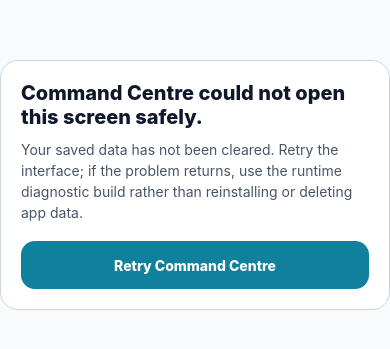
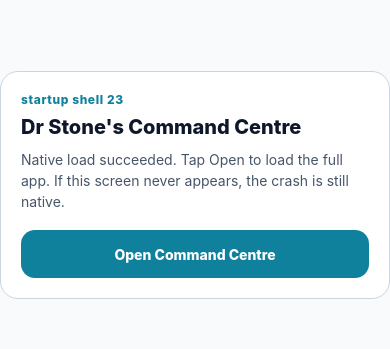
Before and after one commit to 3lacksun/ai-console-v140-apk, a React Native app: screen / in a window 390 px wide. Shown: the part 237-586 px from the top of the page. Built offline with nearby package versions, Linux system fonts and the light colour scheme.

Commit message:
v1.5.5: exclude Expo speech native module, boot shell before App, versionCode 23

```diff
--- a/app.json
+++ b/app.json
@@ -7,6 +7,7 @@
     "icon": "./assets/icon.png",
     "userInterfaceStyle": "automatic",
     "backgroundColor": "#ffffff",
+    "newArchEnabled": false,
     "assetBundlePatterns": [
       "**/*"
     ],
@@ -14,7 +15,7 @@
       "package": "com.nexarenew.aiconsole",
       "allowBackup": false,
       "softwareKeyboardLayoutMode": "resize",
-      "versionCode": 22,
+      "versionCode": 23,
       "adaptiveIcon": {
         "foregroundImage": "./assets/adaptive-icon.png",
         "backgroundColor": "#ffffff"
--- a/index.js
+++ b/index.js
@@ -6,19 +6,29 @@
 import AppErrorBoundary from './src/components/AppErrorBoundary';
 import { loadApplicationModule } from './src/startup/appLoader.mjs';
 
-// Keep native splash until the first frame of the real app — or the recovery shell — is ready.
 SplashScreen.preventAutoHideAsync().catch(() => {});
 
-function ModuleRecoveryShell({ message, onRetry }) {
+function BootShell({ phase, message, onOpen }) {
   return (
     <SafeAreaView style={styles.root}>
       <View style={styles.card} accessibilityRole="alert">
-        <Text style={styles.title}>Command Centre could not start safely.</Text>
+        <Text style={styles.kicker}>startup shell 23</Text>
+        <Text style={styles.title}>
+          {phase === 'fail' ? 'Command Centre could not start safely.' : "Dr Stone's Command Centre"}
+        </Text>
         <Text style={styles.body}>
-          {message || 'The application module failed to load. Your saved data has not been cleared.'}
+          {phase === 'fail'
+            ? (message || 'The application module failed to load. Your saved data has not been cleared.')
+            : 'Native load succeeded. Tap Open to load the full app. If this screen never appears, the crash is still native.'}
         </Text>
-        <TouchableOpacity style={styles.button} onPress={onRetry} accessibilityRole="button" accessibilityLabel="Retry Command Centre">
-          <Text style={styles.buttonText}>Retry Command Centre</Text>
+        <TouchableOpacity
+          style={styles.button}
+          onPress={onOpen}
+          disabled={phase === 'loading'}
+          accessibilityRole="button"
+          accessibilityLabel="Open Command Centre"
+        >
+          <Text style={styles.buttonText}>{phase === 'loading' ? 'Opening…' : 'Open Command Centre'}</Text>
         </TouchableOpacity>
       </View>
     </SafeAreaView>
@@ -26,37 +36,41 @@
 }
 
 function Root() {
-  const [ready, setReady] = useState({ status: 'LOADING', component: null, error: '' });
+  const [phase, setPhase] = useState('boot');
+  const [ready, setReady] = useState({ component: null, error: '' });
 
   const load = useCallback(() => {
-    setReady({ status: 'LOADING', component: null, error: '' });
+    setPhase('loading');
     void loadApplicationModule(async () => require('./App')).then((result) => {
-      if (result.ok) setReady({ status: 'READY', component: result.component, error: '' });
-      else setReady({ status: 'UNAVAILABLE', component: null, error: result.error });
+      if (result.ok) {
+        setReady({ component: result.component, error: '' });
+        setPhase('ready');
+      } else {
+        setReady({ component: null, error: result.error });
+        setPhase('fail');
+      }
     });
   }, []);
 
   useEffect(() => {
-    load();
-  }, [load]);
+    SplashScreen.hideAsync().catch(() => {});
+  }, [phase]);
 
-  useEffect(() => {
-    if (ready.status === 'LOADING') return;
-    SplashScreen.hideAsync().catch(() => {});
-  }, [ready.status]);
-
-  let body = null;
-  if (ready.status === 'READY' && ready.component) {
+  if (phase === 'ready' && ready.component) {
     const LoadedApp = ready.component;
-    body = <LoadedApp />;
-  } else if (ready.status !== 'LOADING') {
-    body = <ModuleRecoveryShell message={ready.error} onRetry={load} />;
+    return (
+      <SafeAreaProvider>
+        <AppErrorBoundary>
+          <LoadedApp />
+        </AppErrorBoundary>
+      </SafeAreaProvider>
+    );
   }
 
   return (
     <SafeAreaProvider>
       <AppErrorBoundary>
-        {body}
+        <BootShell phase={phase} message={ready.error} onOpen={load} />
       </AppErrorBoundary>
     </SafeAreaProvider>
   );
@@ -65,6 +79,7 @@
 const styles = StyleSheet.create({
   root: { flex: 1, backgroundColor: '#f8fafc', justifyContent: 'center', padding: 20 },
   card: { borderRadius: 18, borderWidth: 1, borderColor: '#cbd5e1', backgroundColor: '#ffffff', padding: 20 },
+  kicker: { color: '#0f819c', fontSize: 12, fontWeight: '800', letterSpacing: 0.6, marginBottom: 8 },
   title: { color: '#0f172a', fontSize: 20, fontWeight: '800', marginBottom: 10 },
   body: { color: '#475569', fontSize: 14, lineHeight: 21, marginBottom: 18 },
   button: { minHeight: 48, borderRadius: 14, alignItems: 'center', justifyContent: 'center', backgroundColor: '#0f819c', paddingHorizontal: 18 },
--- a/scripts/ci-version-guard.mjs
+++ b/scripts/ci-version-guard.mjs
@@ -9,7 +9,7 @@
 
 const EXPECTED_VERSION = '1.5.5';
 const EXPECTED_NAME = 'command-centre';
-const EXPECTED_VERSION_CODE = 22;
+const EXPECTED_VERSION_CODE = 23;
 
 if (pkg.name !== EXPECTED_NAME) fail(`package.json name drift: ${pkg.name}`);
 if (pkg.version !== EXPECTED_VERSION) fail(`package.json version drift: ${pkg.version}`);
--- a/scripts/verify-runtime-contract.mjs
+++ b/scripts/verify-runtime-contract.mjs
@@ -10,14 +10,14 @@
 const deps = pkg.dependencies || {};
 
 const EXPECTED_VERSION = '1.5.5';
-const EXPECTED_ANDROID_VERSION_CODE = 22;
+const EXPECTED_ANDROID_VERSION_CODE = 23;
 const EXPECTED_ANDROID_PACKAGE = 'com.nexarenew.aiconsole';
 const EXPECTED_EXPO_MAJOR = '57';
 const EXPECTED_REACT = '19.2.3';
 const EXPECTED_REACT_NATIVE = '0.86.2';
 const EXPO_MAJOR_EXCEPTIONS = new Set([
-  'expo-speech-recognition', // guarded adapter, SDK 56 line until 57 is published
-  'expo-av', // Expo 57 ships expo-av 16
+  'expo-speech-recognition',
+  'expo-av',
 ]);
 
 if (pkg.version !== EXPECTED_VERSION || app.version !== EXPECTED_VERSION) {
```
Also changed, not shown: package.json (+14 -0 lines), 1 other file (tests, documents, lock files or other folders).
